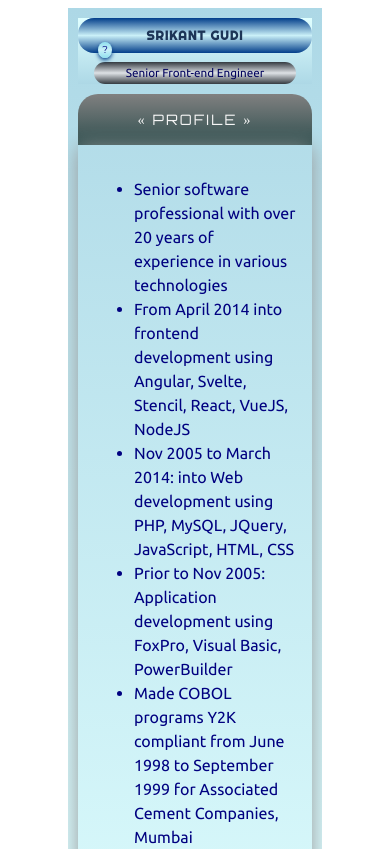
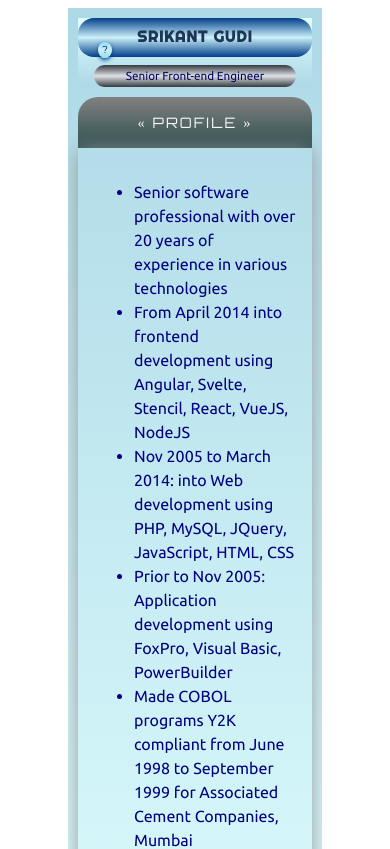
Before and after one commit to srikantgudi/srikantgudi.github.io, a Svelte app: page / in a window 390 px wide. Shown: the top 849 px of the page. Built offline with nearby package versions, Linux system fonts and the light colour scheme; a web font is replaced by a local one.

Commit message:
Update App.svelte

```diff
--- a/src/App.svelte
+++ b/src/App.svelte
@@ -195,9 +195,6 @@
 		.sectiontitle {
 			font-size: 90%;
 		}
-		.name {
-			font-size: 80%;
-		}
 		.edu-list, .list {
 			width: 100%;
 			font-size: 8px;
```
